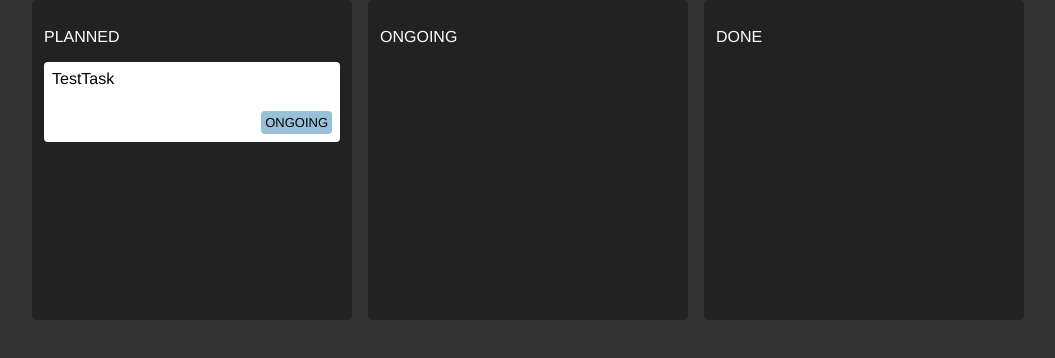
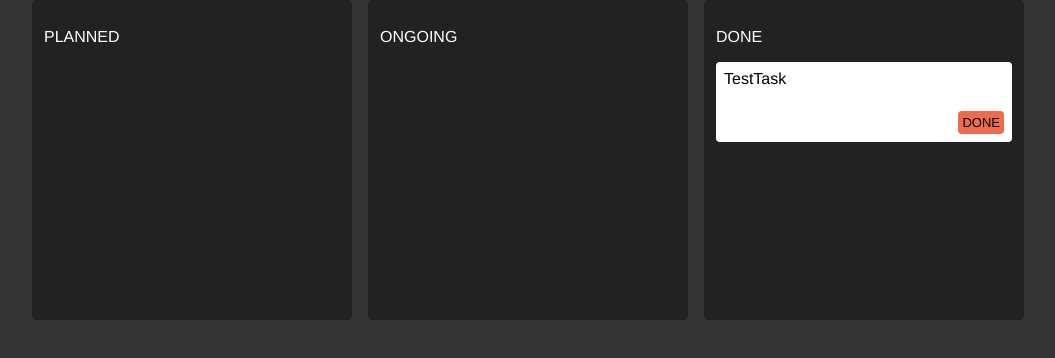
Before and after one commit to 4nth0ny1/zustand-tutorial, a React (Vite) app: page / in a window 1280 px wide. Shown: the top 358 px of the page, without its empty margins (112-1167 px from the left). Built offline with nearby package versions, Linux system fonts and the light colour scheme.

Commit message:
fixed error when rendering

```diff
--- a/src/components/Task.jsx
+++ b/src/components/Task.jsx
@@ -1,8 +1,6 @@
 import classNames from "classnames";
 import { useStore } from "../store";
 import "./Task.css";
-
-const STATUS = "ONGOING";
 
 export default function Task({ title }) {
   const task = useStore((store) =>
@@ -13,7 +11,7 @@ export default function Task({ title }) {
       <div>{task.title}</div>
       <div className="bottomWrapper">
         <div></div>
-        <div className={classNames("status", STATUS)}>{STATUS}</div>
+        <div className={classNames("status", task.state)}>{task.state}</div>
       </div>
     </div>
   );
--- a/src/store.js
+++ b/src/store.js
@@ -1,7 +1,7 @@
 import { create } from "zustand";
 
 const store = (set) => ({
-  tasks: [{ title: "TestTask", state: "PLANNED" }],
+  tasks: [{ title: "TestTask", state: "DONE" }],
 });
 
 export const useStore = create(store);
```
